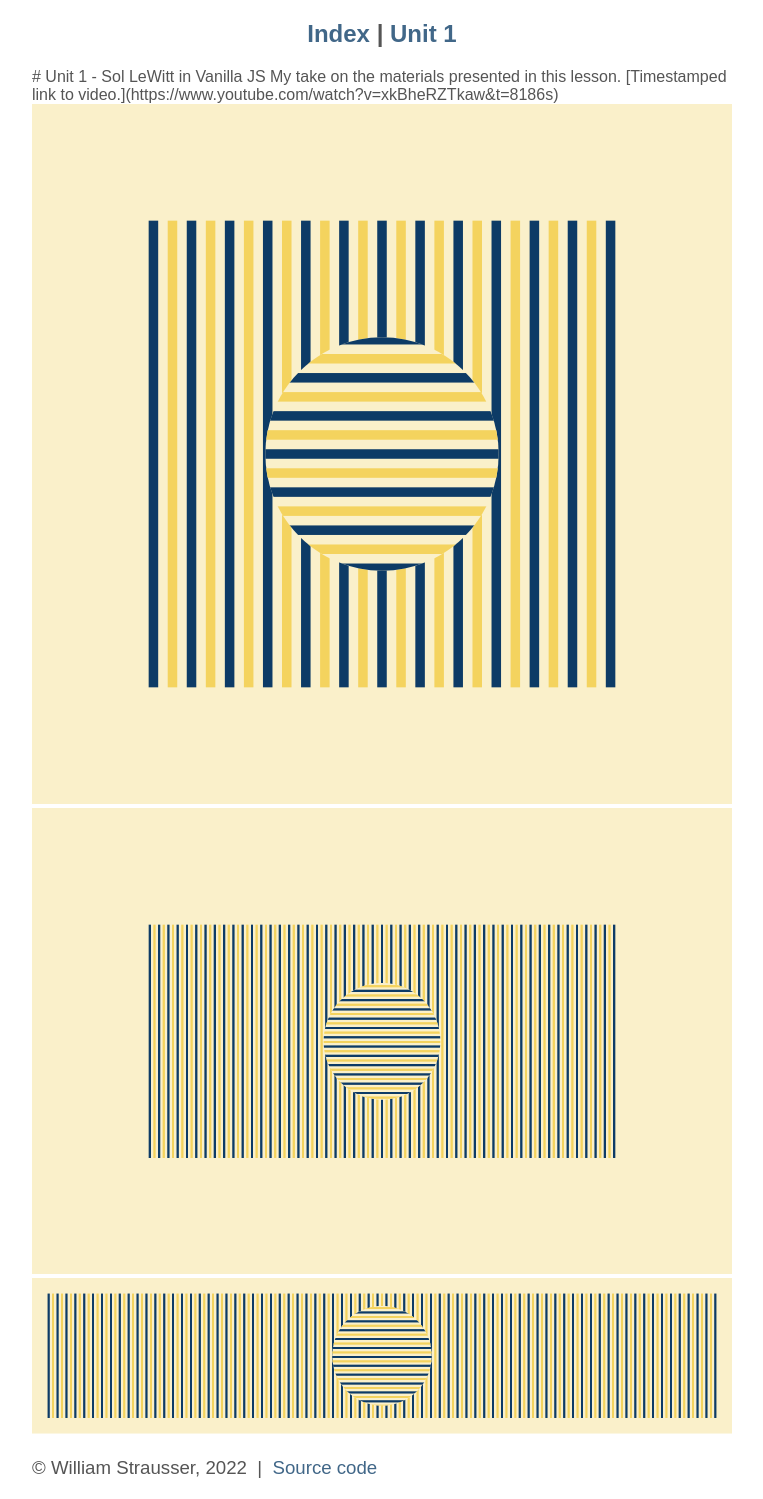
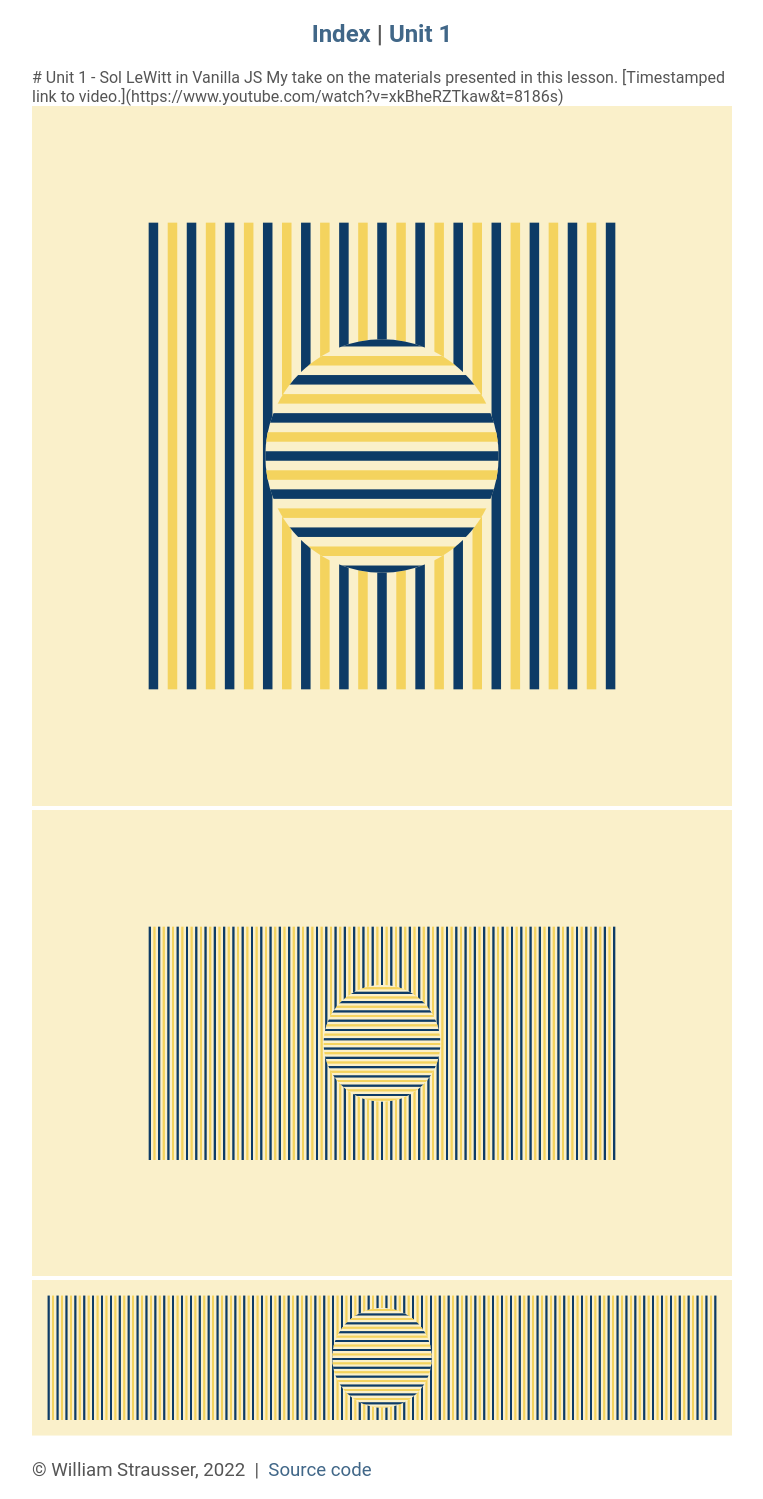
Before and after one commit to wstrausser/d3_dataviz, a Flask app: page /unit1 in a window 1280 px wide. Shown: the whole page, without its empty margins (258-1021 px from the left). Before the commit the page ends 1478 px from the top, so only its background shows below. Run offline with Flask 2, Linux system fonts and the light colour scheme; some libraries are stand-ins or nearby versions.

Commit message:
Changed font to Roboto

```diff
--- a/d3_dataviz/static/style.css
+++ b/d3_dataviz/static/style.css
@@ -25,7 +25,7 @@ svg {
 }
 
 body {
-    font-family: 'Arial';
+    font-family: 'Roboto';
     color: var(--textColor1);
     overflow-x: hidden !important;
 }
```
